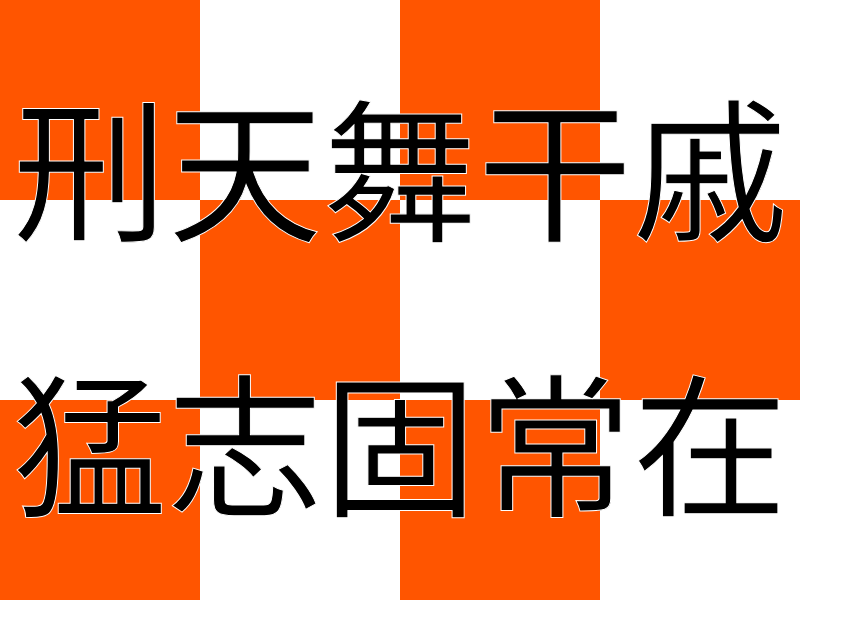
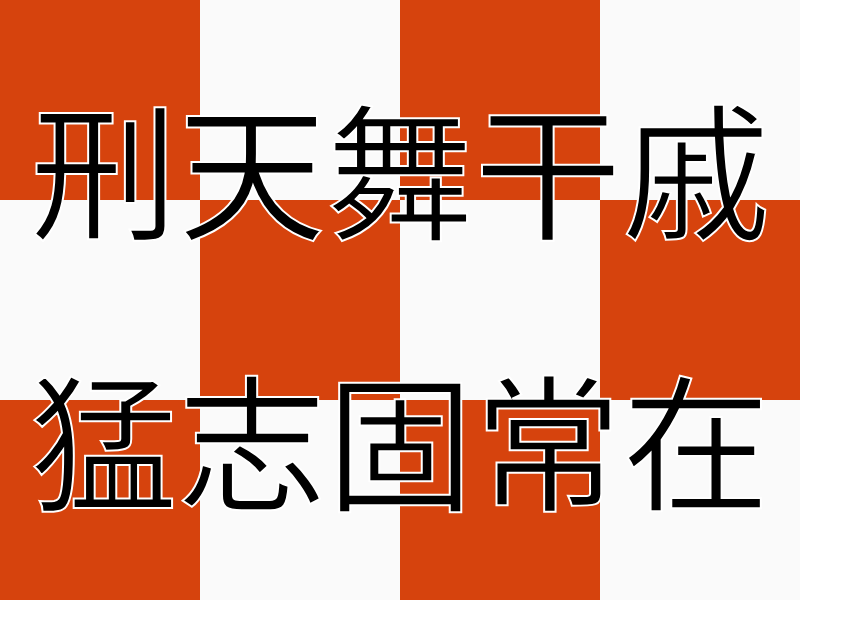
Before and after one commit to curvanordw11/puppeteer, a website: page index.html in a window 1280 px wide. Shown: the whole page, without its empty margins (0-863 px from the left). Drawn offline with nearby package versions, Linux system fonts and the light colour scheme; a web font is replaced by a local one.

Commit message:
图片分辨率设置

```diff
--- a/index.html
+++ b/index.html
@@ -39,10 +39,10 @@
 
             font-family: Flash;
             /*color: #000000;*/
-            font-size: 155px;
+            font-size: 148px;
             -webkit-text-fill-color: black;
             /*文字的填充色*/
-            -webkit-text-stroke: 1px white;
+            -webkit-text-stroke: 2px white;
             /*描边的像素，也就是粗细，这里指定是2像素的黑色边框*/
 
             /*font-style: italic;*/
@@ -69,12 +69,12 @@
         }
 
         .red {
-            background-color: #ff5500;
+            background-color: #d6430d;
             border-radius: 0%;
         }
 
         .white {
-            background-color: #ffffff;
+            background-color: #fafafa;
             border-radius: 0%;
         }
     </style>
```
Also changed, not shown: generateImage.js (+19 -1 lines), screenshot.png (deleted).
